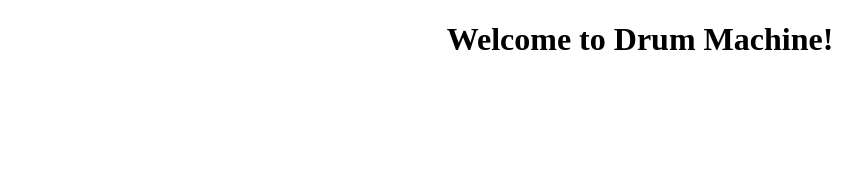
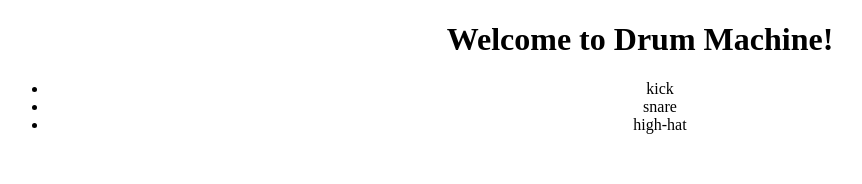
Before and after one commit to breaclark/drum-machine, an Angular app: page / in a window 1280 px wide. Shown: the top 184 px of the page, without its empty margins (0-862 px from the left). Built offline with nearby package versions, Linux system fonts and the light colour scheme.

Commit message:
Add ngFor that loops through beats array

```diff
--- a/src/app/app.component.html
+++ b/src/app/app.component.html
@@ -3,4 +3,7 @@
   <h1>
     Welcome to {{ title }}!
   </h1>
+  <ul>
+    <li *ngFor="let beat of beats">{{beat.name}}</li>
+  </ul>
 </div>
--- a/src/app/app.component.ts
+++ b/src/app/app.component.ts
@@ -8,5 +8,5 @@ import { Sound } from './models/sounds.model';
 })
 export class AppComponent {
   title = 'Drum Machine';
-  beat : Sound[] = [new Sound("kick", "fakekickfilepath"), new Sound("snare","fakesnarefilepath"), new Sound("high-hat","fakehigh-hatfilepath")];
+  beats : Sound[] = [new Sound("kick", "fakekickfilepath"), new Sound("snare","fakesnarefilepath"), new Sound("high-hat","fakehigh-hatfilepath")];
 }
```
